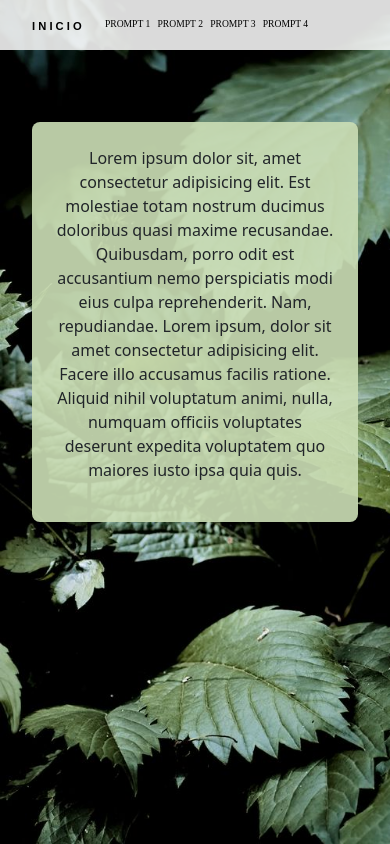
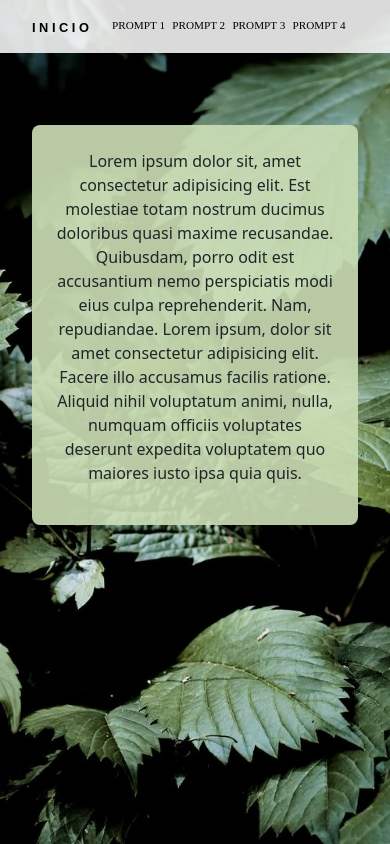
Before and after one commit to magaaperezz/prompts, a plain HTML site: page index.html in a window 390 px wide. Drawn offline with nearby package versions, Linux system fonts and the light colour scheme; a web font is replaced by a local one.

Commit message:
+ max-width: 400px

```diff
--- a/style.css
+++ b/style.css
@@ -214,4 +214,19 @@ a {
     }
 }
 
+@media (max-width: 400px) {
+
+    .list {
+        gap: 0.45rem;
+        font-size: 0.7rem;
+    }
+
+    .indice {
+        padding-top: 0.2rem;
+        padding-right: 1rem;
+        font-size: 0.8rem;
+    }
+
+}
+
 /*
```
